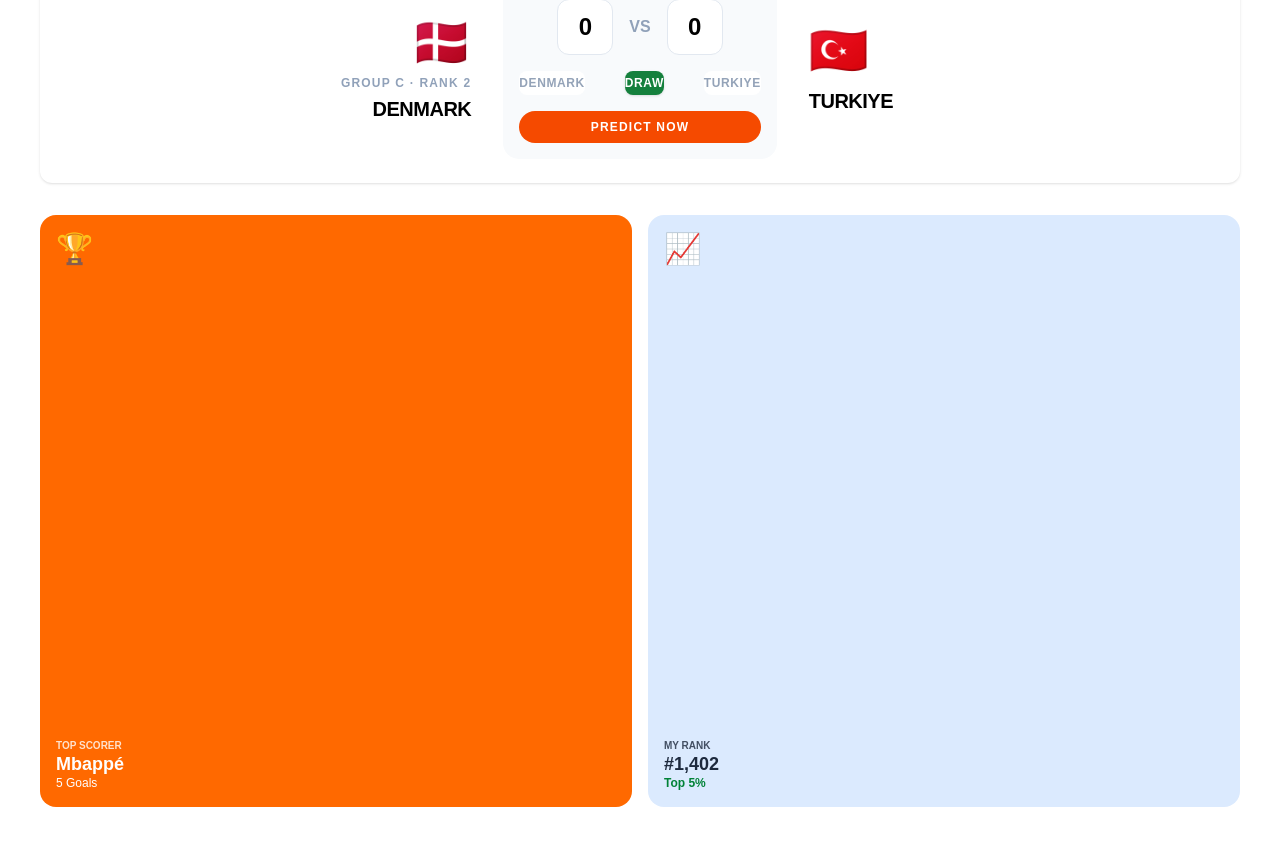
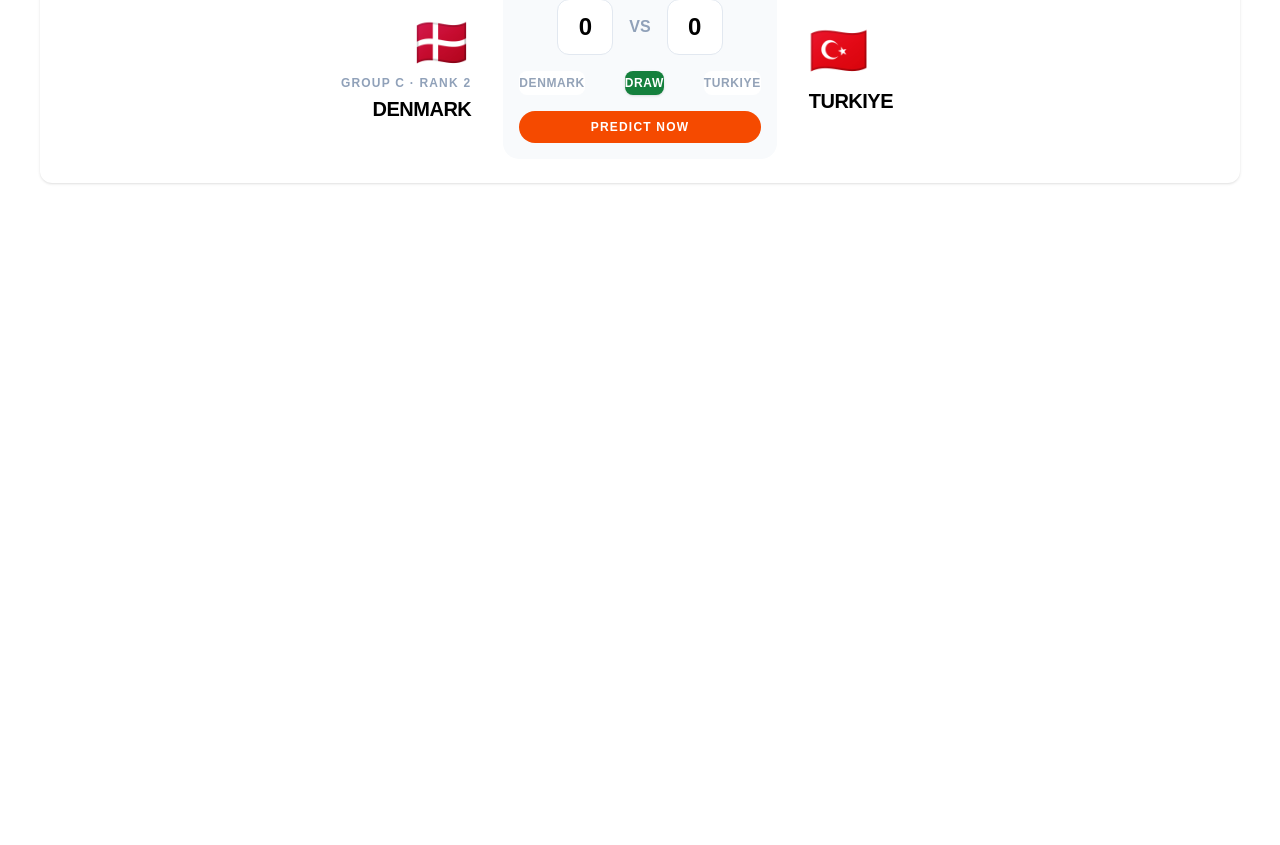
Before and after one commit to Shrampus/Predict-o-rama, a React app in the folder frontend/: page /Tournaments in a window 1280 px wide. Shown: the part 1922-2767 px from the top of the page. After the commit the page ends 2185 px from the top, so only its background shows below. Built offline with nearby package versions, Linux system fonts and the light colour scheme; the HTML template or start-up script is replaced by a standard one.

Commit message:
Clean up
Temporarily remove BentoBoxes from the TournamentPage sidebar by commenting out its import and JSX usage. Also reorganize and clean up component imports in TournamentPage.tsx and trim incidental whitespace in MatchCard.tsx imports to reduce unused-import warnings and improve readability.

```diff
--- a/frontend/src/pages/TournamentPage/Components/MatchCard.tsx
+++ b/frontend/src/pages/TournamentPage/Components/MatchCard.tsx
@@ -1,8 +1,9 @@
 import { useState } from 'react';
+
 import TimeBadgeFunction from './TimeBadge';
 import WinnerButton from './WinnerButton';
+import { getTeamLabel } from '../TournamentConstants';
 import type { WinningTeam, Prediction, Match } from '../TournamentConstants';
-import { getTeamLabel } from '../TournamentConstants';
 
 function deriveWinner(home: number, away: number): WinningTeam {
     if (home > away) return 'Home';
--- a/frontend/src/pages/TournamentPage/TournamentPage.tsx
+++ b/frontend/src/pages/TournamentPage/TournamentPage.tsx
@@ -1,4 +1,9 @@
 import { useState } from 'react';
+
+import HeroBanner from './Components/HeroBanner';
+import MatchCard from './Components/MatchCard';
+import StandingsTable from './Components/StandingsTable';
+import Tabs from './Components/Tabs';
 import { matches } from './TournamentConstants';
 import type { Prediction, WinningTeam } from './TournamentConstants';
 
@@ -9,11 +14,8 @@ const matchesByGroup = groups.map((group) => ({
         .filter((m) => m.group === group)
         .sort((a, b) => a.datetime.localeCompare(b.datetime)),
 }));
-import HeroBanner from './Components/HeroBanner';
-import Tabs from './Components/Tabs';
-import MatchCard from './Components/MatchCard';
-import StandingsTable from './Components/StandingsTable';
-import BentoBoxes from './Components/BentoBoxes';
+
+
 
 function TournamentPage() {
     const [activeTab, setActiveTab] = useState<'matches' | 'standings'>('matches');
@@ -72,7 +74,7 @@ function TournamentPage() {
 
                     {/* Sidebar */}
                     <div className="laptop:col-span-4 space-y-6">
-                        <BentoBoxes />
+                        {/* <BentoBoxes /> */}
                     </div>
                 </div>
             )}
```
